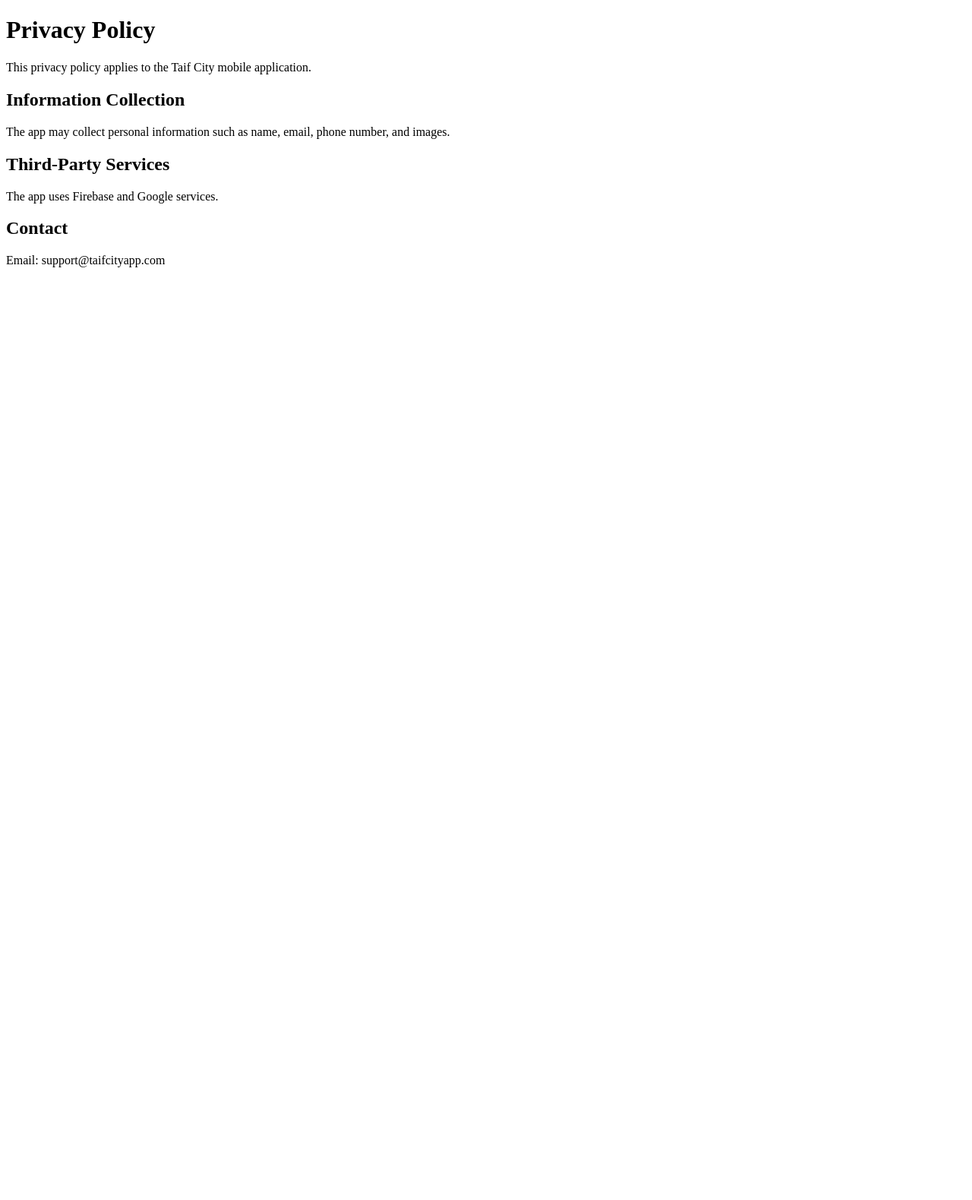
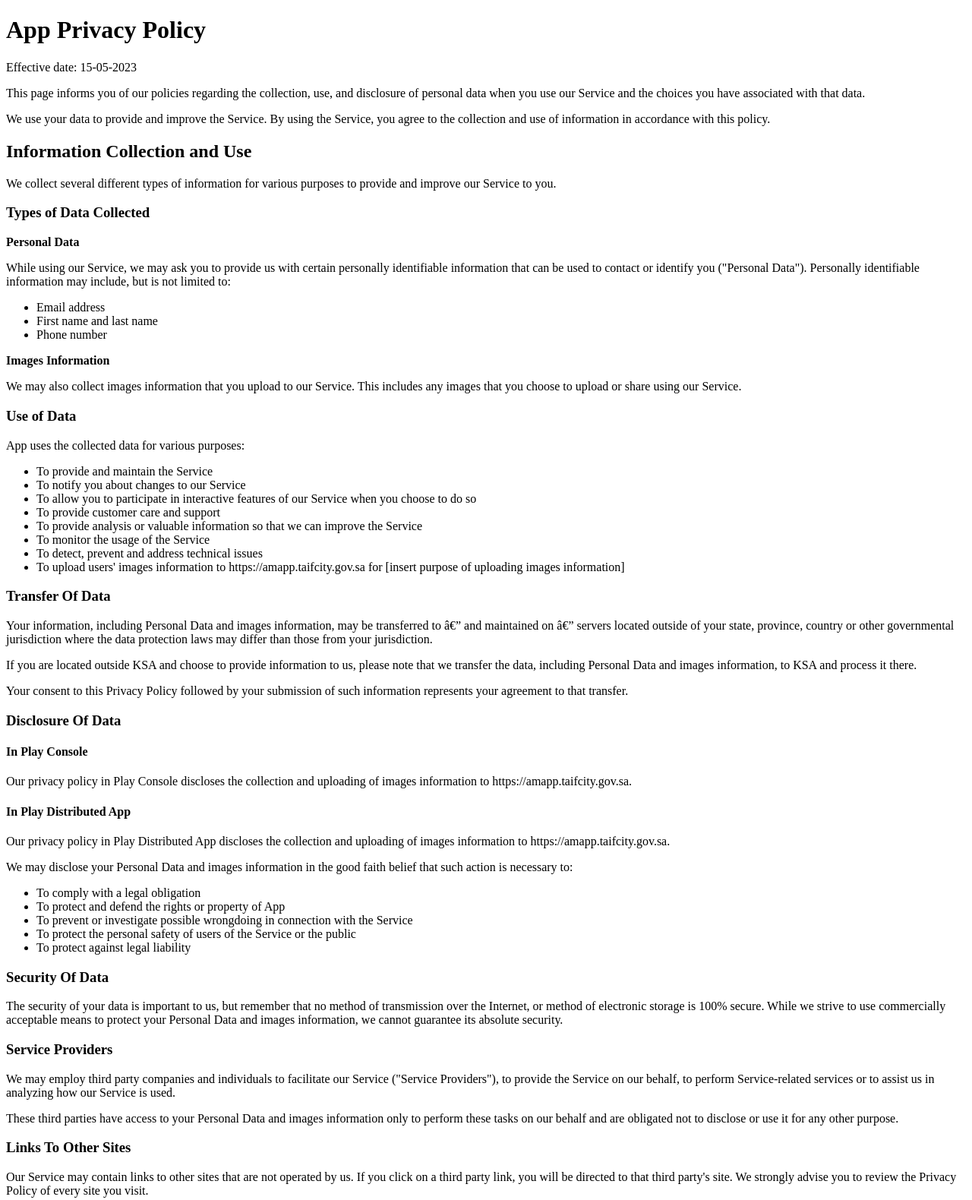
Before and after one commit to mobileAppsTfSA/privacy_policy, a plain HTML site: page index.html in a window 1280 px wide. Shown: the top 1580 px of the page at 76% size. Before the commit the page ends 800 px from the top, so only its background shows below. Drawn offline with Linux system fonts and the light colour scheme.

Commit message:
Update index.html

```diff
--- a/index.html
+++ b/index.html
@@ -1,23 +1,71 @@
+
+
 <!DOCTYPE html>
-<html lang="en">
+<html>
 <head>
-  <meta charset="UTF-8">
-  <title>Privacy Policy</title>
+<title>App Privacy Policy</title>
 </head>
 <body>
-
-<h1>Privacy Policy</h1>
-
-<p>This privacy policy applies to the Taif City mobile application.</p>
-
-<h2>Information Collection</h2>
-<p>The app may collect personal information such as name, email, phone number, and images.</p>
-
-<h2>Third-Party Services</h2>
-<p>The app uses Firebase and Google services.</p>
-
-<h2>Contact</h2>
-<p>Email: support@taifcityapp.com</p>
+<h1>App Privacy Policy</h1>
+<p>Effective date: 15-05-2023</p>
+<p>This page informs you of our policies regarding the collection, use, and disclosure of personal data when you use our Service and the choices you have associated with that data.</p>
+<p>We use your data to provide and improve the Service. By using the Service, you agree to the collection and use of information in accordance with this policy.</p>
+<h2>Information Collection and Use</h2>
+<p>We collect several different types of information for various purposes to provide and improve our Service to you.</p>
+<h3>Types of Data Collected</h3>
+<p><strong>Personal Data</strong></p>
+<p>While using our Service, we may ask you to provide us with certain personally identifiable information that can be used to contact or identify you ("Personal Data"). Personally identifiable information may include, but is not limited to:</p>
+<ul>
+<li>Email address</li>
+<li>First name and last name</li>
+<li>Phone number</li>
+</ul>
+<p><strong>Images Information</strong></p>
+<p>We may also collect images information that you upload to our Service. This includes any images that you choose to upload or share using our Service.</p>
+<h3>Use of Data</h3>
+<p>App uses the collected data for various purposes:</p>
+<ul>
+<li>To provide and maintain the Service</li>
+<li>To notify you about changes to our Service</li>
+<li>To allow you to participate in interactive features of our Service when you choose to do so</li>
+<li>To provide customer care and support</li>
+<li>To provide analysis or valuable information so that we can improve the Service</li>
+<li>To monitor the usage of the Service</li>
+<li>To detect, prevent and address technical issues</li>
+<li>To upload users' images information to https://amapp.taifcity.gov.sa for [insert purpose of uploading images information]</li>
+</ul>
+<h3>Transfer Of Data</h3>
+<p>Your information, including Personal Data and images information, may be transferred to â€” and maintained on â€” servers located outside of your state, province, country or other governmental jurisdiction where the data protection laws may differ than those from your jurisdiction.</p>
+<p>If you are located outside KSA and choose to provide information to us, please note that we transfer the data, including Personal Data and images information, to KSA and process it there.</p>
+<p>Your consent to this Privacy Policy followed by your submission of such information represents your agreement to that transfer.</p>
+<h3>Disclosure Of Data</h3>
+<h4>In Play Console</h4>
+<p>Our privacy policy in Play Console discloses the collection and uploading of images information to https://amapp.taifcity.gov.sa.</p>
+<h4>In Play Distributed App</h4>
+<p>Our privacy policy in Play Distributed App discloses the collection and uploading of images information to https://amapp.taifcity.gov.sa.</p>
+<p>We may disclose your Personal Data and images information in the good faith belief that such action is necessary to:</p>
+<ul>
+<li>To comply with a legal obligation</li>
+<li>To protect and defend the rights or property of App</li>
+<li>To prevent or investigate possible wrongdoing in connection with the Service</li>
+<li>To protect the personal safety of users of the Service or the public</li>
+<li>To protect against legal liability</li>
+</ul>
+<h3>Security Of Data</h3>
+<p>The security of your data is important to us, but remember that no method of transmission over the Internet, or method of electronic storage is 100% secure. While we strive to use commercially acceptable means to protect your Personal Data and images information, we cannot guarantee its absolute security.</p>
+<h3>Service Providers</h3>
+<p>We may employ third party companies and individuals to facilitate our Service ("Service Providers"), to provide the Service on our behalf, to perform Service-related services or to assist us in analyzing how our Service is used.</p>
+<p>These third parties have access to your Personal Data and images information only to perform these tasks on our behalf and are obligated not to disclose or use it for any other purpose.</p>
+<h3>Links To Other Sites</h3>
+<p>Our Service may contain links to other sites that are not operated by us. If you click on a third party link, you will be directed to that third party's site. We strongly advise you to review the Privacy Policy of every site you visit.</p>
+<p>We have no control over and assume no responsibility for the content, privacy policies or practices of any third party sites or services.</p>
+<h3>Children's Privacy</h3>
+<p>Our Service does not address anyone under the age of 18 ("Children").</p>
+<p>We do not knowingly collect personally identifiable information from anyone under the age of 18. If you are a parent or guardian and you are aware that your Children has provided us with Personal Data, please contact us. If we become aware that we have collected Personal Data from children without verification of parental consent, we take steps to remove that information from our servers.</p>
+<h3>Changes To This Privacy Policy</h3>
+<p>We may update our Privacy Policy from time to time. We will notify you of any changes by posting the new Privacy Policy on this page.</p>
+<p>We will let you know via email and/or a prominent notice on our Service, prior to the change becoming effective and update the "effective date" at the top of this Privacy Policy.</p>
+<p>You are advised to review this Privacy Policy periodically for any changes. Changes to this Privacy Policy are effective when they are posted on this page.</p>
 
 </body>
 </html>
```
